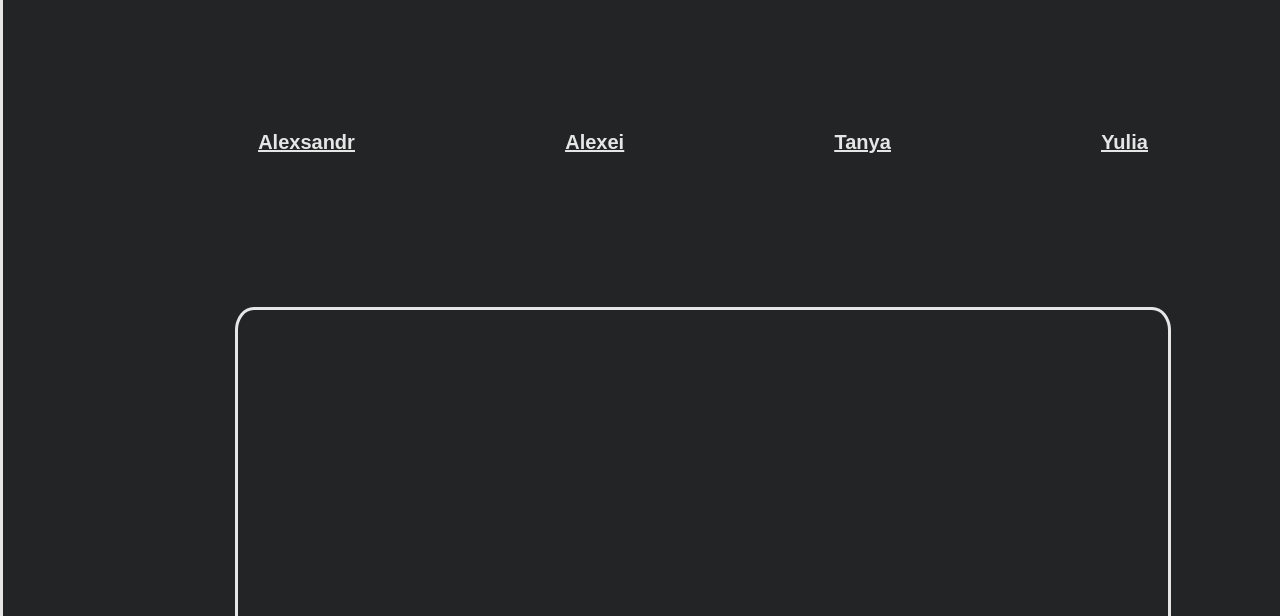
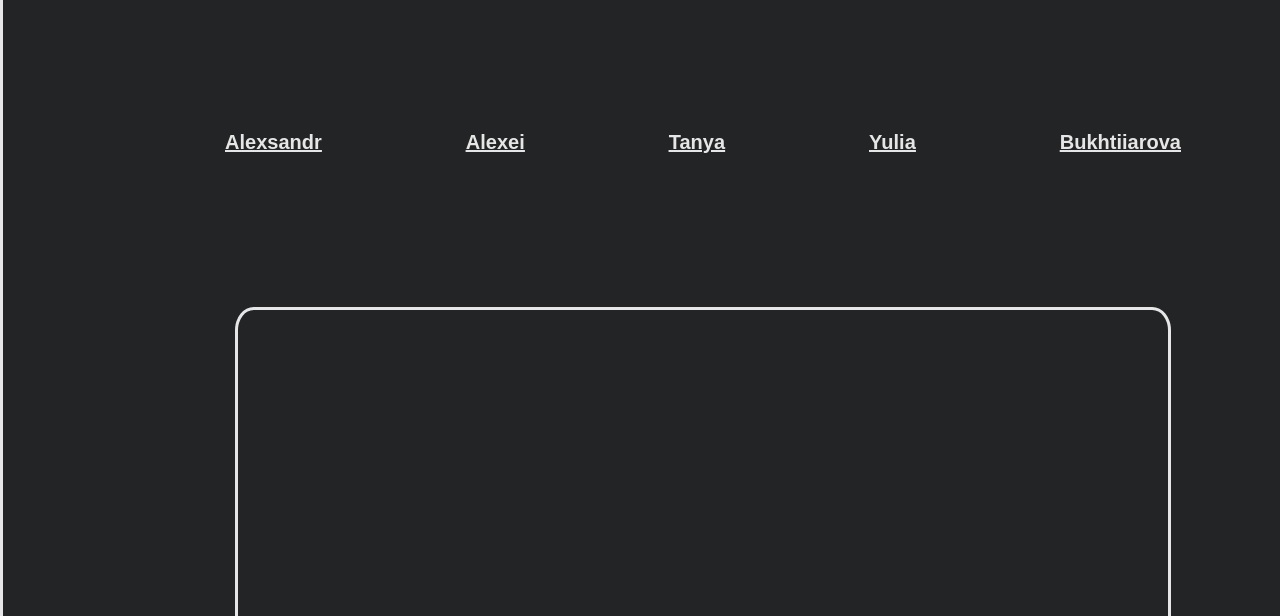
Before and after one commit to Deurum27/hillel-test, a plain HTML site: page index.html in a window 1280 px wide. Shown: the part 184-800 px from the top of the page. Drawn offline with Linux system fonts and the light colour scheme.

Commit message:
added link Bukhtiiarova

```diff
--- a/index.html
+++ b/index.html
@@ -17,6 +17,7 @@
             <a href="#">Alexei</a>
             <a href="#">Tanya</a>
             <a href="#">Yulia</a>
+            <a href="file_brunch.html">Bukhtiiarova</a>
         </nav>
         <main class="main">
 
```
